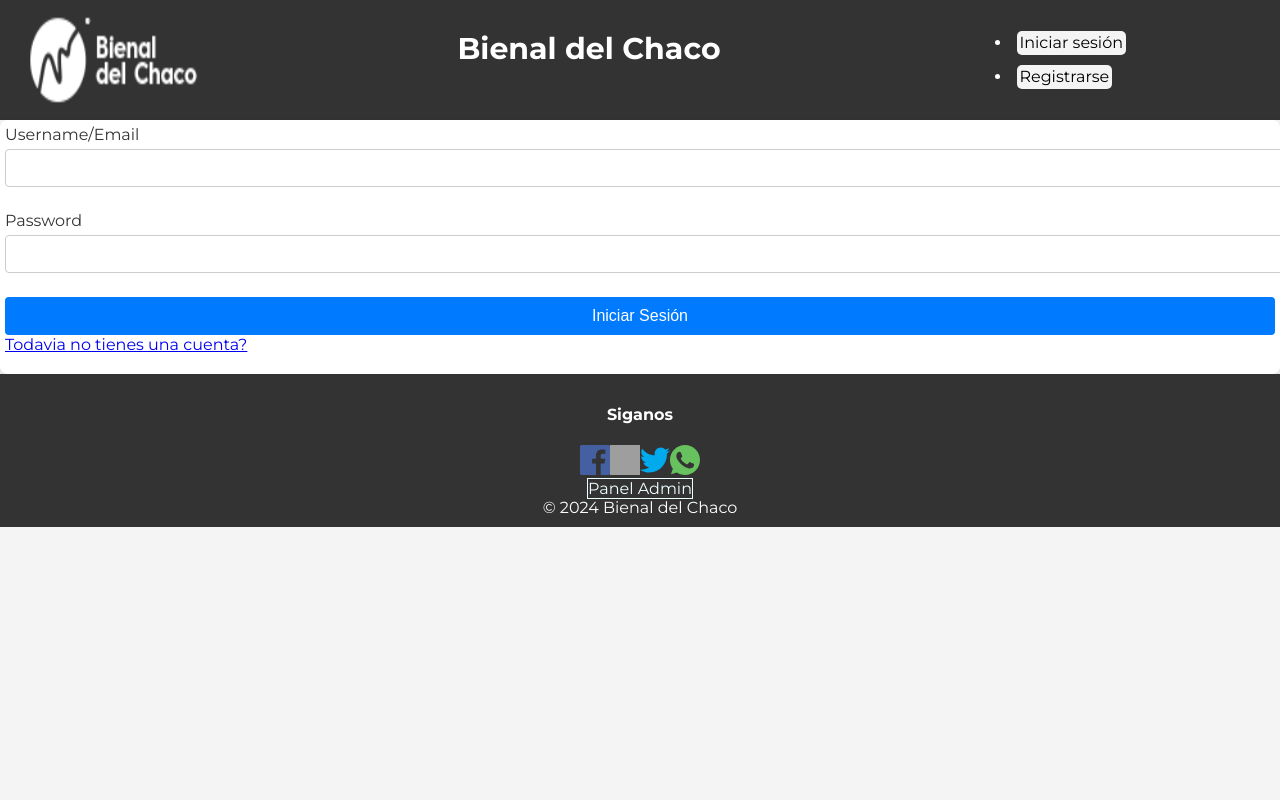
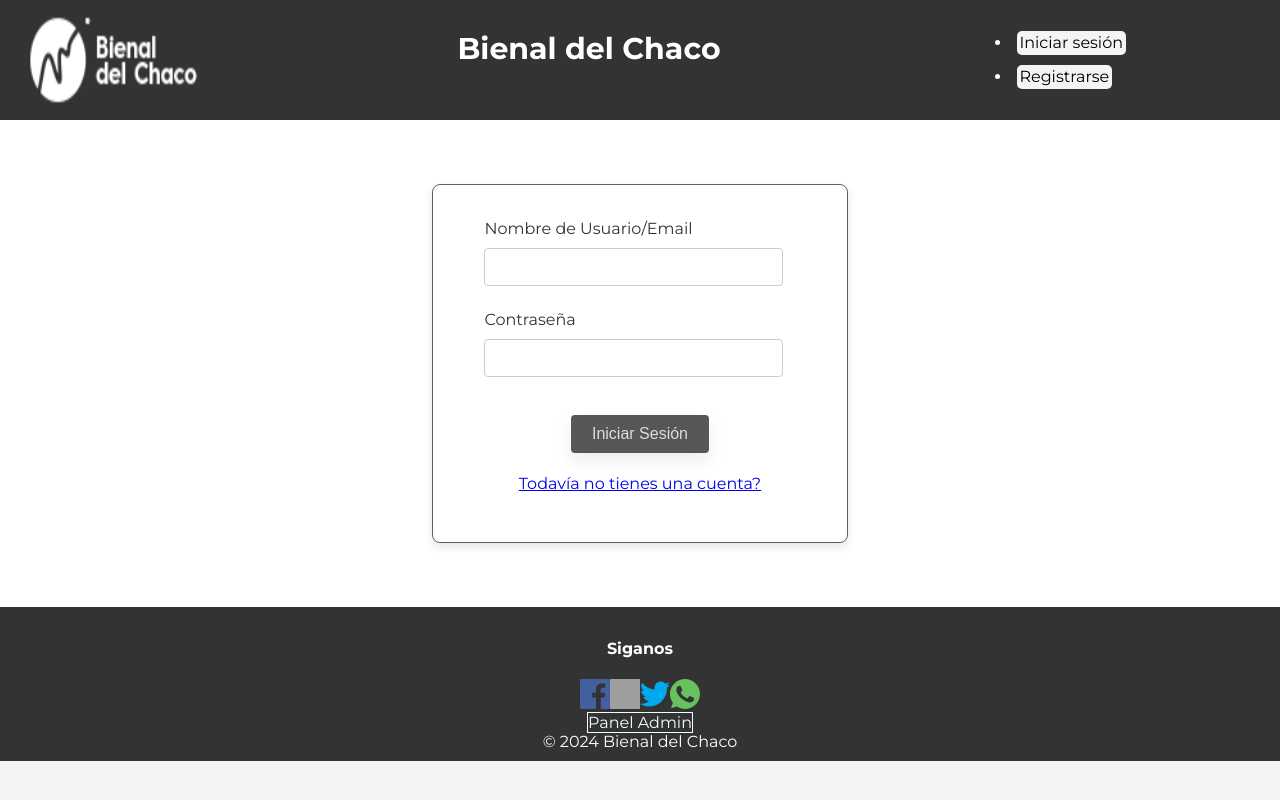
Before and after one commit to FRRe-DS/2024-01-TPI, a Next.js app: page /login in a window 1280 px wide. Built offline with nearby package versions, Linux system fonts and the light colour scheme; grey boxes are pictures that could not be loaded.

Commit message:
estilos login y registrarse

```diff
--- a/src/app/login/page.jsx
+++ b/src/app/login/page.jsx
@@ -30,19 +30,19 @@ export default function Login() {
   };
 
   return (
-    <div className={styles.formContainer} >
+    <div className={styles.formContainer}>
     <form className={styles.formBox} onSubmit={login}>
       <label className={styles.formEtiqueta} htmlFor="identifier">
-        Username/Email
+        Nombre de Usuario/Email
       </label>
       <input className={styles.formInput} type="text" id="identifier" name="identifier"/>
 
       <label className={styles.formEtiqueta} htmlFor="password">
-        Password
+        Contraseña
       </label>
       <input className={styles.formInput} type="password" id="password" name="password" />
       <button className={styles.formButton} type="submit">Iniciar Sesión</button>
-      <div className={styles.formTexto}><Link href="/registrarse">Todavia no tienes una cuenta?</Link></div>
+      <div className={styles.formTexto}><Link href="/registrarse">Todavía no tienes una cuenta?</Link></div>
       <div className={styles.formMensaje} >{message}</div>
     </form>
     </div>
--- a/src/app/login/page.module.css
+++ b/src/app/login/page.module.css
@@ -1,30 +1,37 @@
 
 .formContainer {
-  align-self: center;
+  background-color: #ffffff;
+  padding: 5%;
 }
 
 .formBox {
+    background-color: #ffffff; /* Fondo blanco para el formulario */
+    padding: 3%;
+    width: 30%;
+    height: 90%;
     margin: 0 auto;
-    background-color: #ffffff; /* Fondo blanco para el formulario */
-    padding: 5px;
     border-radius: 8px;
+    border: 0.5px solid #626161;
     box-shadow: 0 4px 8px rgba(0, 0, 0, 0.1);
 }
 
 .formTexto {
     margin-bottom: 15px;
+    text-align: center;
 }
 
 .formEtiqueta {
     display: block;
-    margin-bottom: 5px;
+    margin-bottom: 10px;
+    margin-left: 5%;
     font-size: 16px;
     color: #333333;
 }
 
 .formInput {
-    width: 100%;
+    width: 80%;
     padding: 10px;
+    margin-left: 5%;
     border: 1px solid #cccccc;
     border-radius: 4px;
     font-size: 14px;
@@ -32,18 +39,22 @@
 }
 
 .formButton {
-    width: 100%;
+    width: 40%;
+    margin-top: 4%;
+    margin-bottom: 6%;
+    margin-left: 30%;
     padding: 10px;
-    background-color: #007bff;
-    color: #ffffff;
+    color: #ddd;
+    cursor: pointer;
+    box-shadow: 0 0.5rem 1rem rgba(143, 142, 142, 0.15) !important;
+    background: #585757;
     border: none;
     border-radius: 4px;
     font-size: 16px;
-    cursor: pointer;
 }
 
 .formButton:hover {
-    background-color: #0056b3;
+  background: #717070 ;
 }
 
 .formMensaje{
--- a/src/app/registrarse/page.module.css
+++ b/src/app/registrarse/page.module.css
@@ -0,0 +1,59 @@
+.formContainer {
+    background-color: #ffffff;
+    padding: 5%;
+}
+
+.formBox{
+    background-color: #ffffff; /* Fondo blanco para el formulario */
+    padding: 3% 1%;
+    width: 40%;
+    height: 80%;
+    margin: 0 auto;
+    border-radius: 8px;
+    border: 0.5px solid #626161;
+    box-shadow: 0 4px 8px rgba(0, 0, 0, 0.1);
+    display: flex;
+    flex-direction: column;
+    gap: 10px;
+}
+
+.formEtiqueta {
+    margin-bottom: 1.5%;
+    margin-left: 18%;
+}
+
+.formInput {
+    width: 60%;
+    padding: 10px;
+    border: 1px solid #cccccc;
+    border-radius: 4px;
+    font-size: 14px;
+    align-self: center;
+    margin-bottom: 24px;
+}
+
+.formButton {
+    padding: 2%;
+    margin-top: 4%;
+    font-size: 14px;
+    width: 40%;
+    align-self: center;
+    color:#ffffff;
+    cursor: pointer;
+    box-shadow: 0 0.5rem 1rem rgba(143, 142, 142, 0.15) !important;
+    background: #585757;
+    border: none;
+    border-radius: 4px;
+    font-size: 16px;
+
+}
+
+.formButton:hover {
+    background: #717070 ;
+}
+
+.formMensaje {
+    text-align: center;
+    font-size: 18px;
+    margin: 10px;
+}
```
Also changed, not shown: src/app/registrarse/page.jsx (+12 -10 lines), 1 other file (tests, documents, lock files or other folders).
